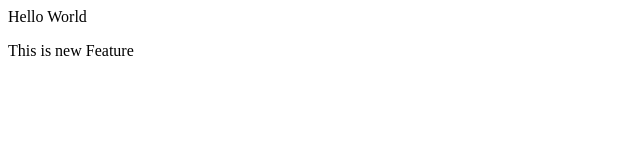
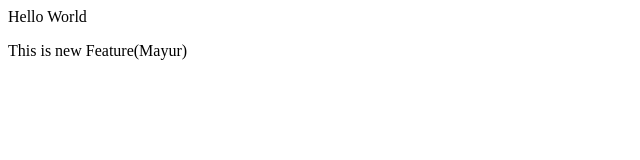
Before and after one commit to MayurLondhe/LocalRepo, a plain HTML site: page Index.html in a window 1280 px wide. Shown: the full height of the page, 0-640 px from the left. Drawn offline with Linux system fonts and the light colour scheme.

Commit message:
Added mayur

```diff
--- a/Index.html
+++ b/Index.html
@@ -1,2 +1,2 @@
 <p>Hello World</p>
-<p>This is new Feature</p>
+<p>This is new Feature(Mayur)</p>
```
